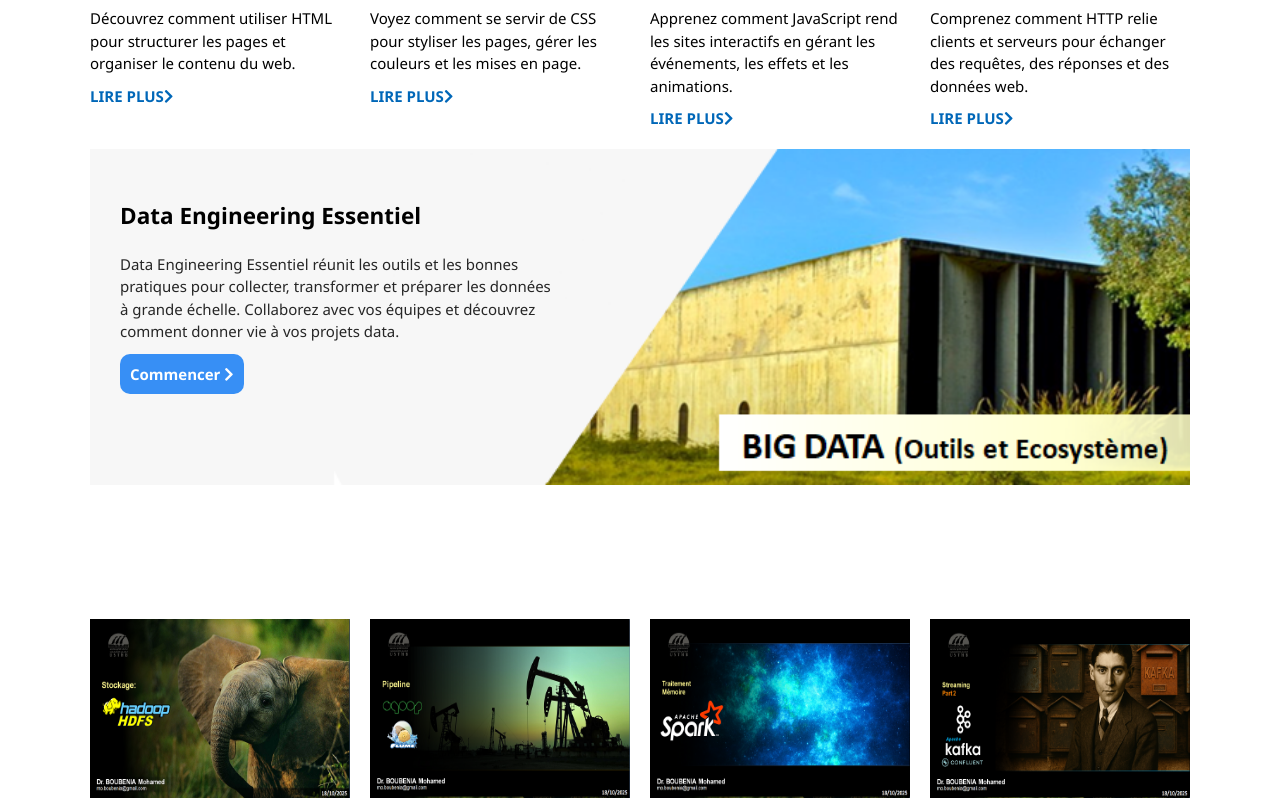
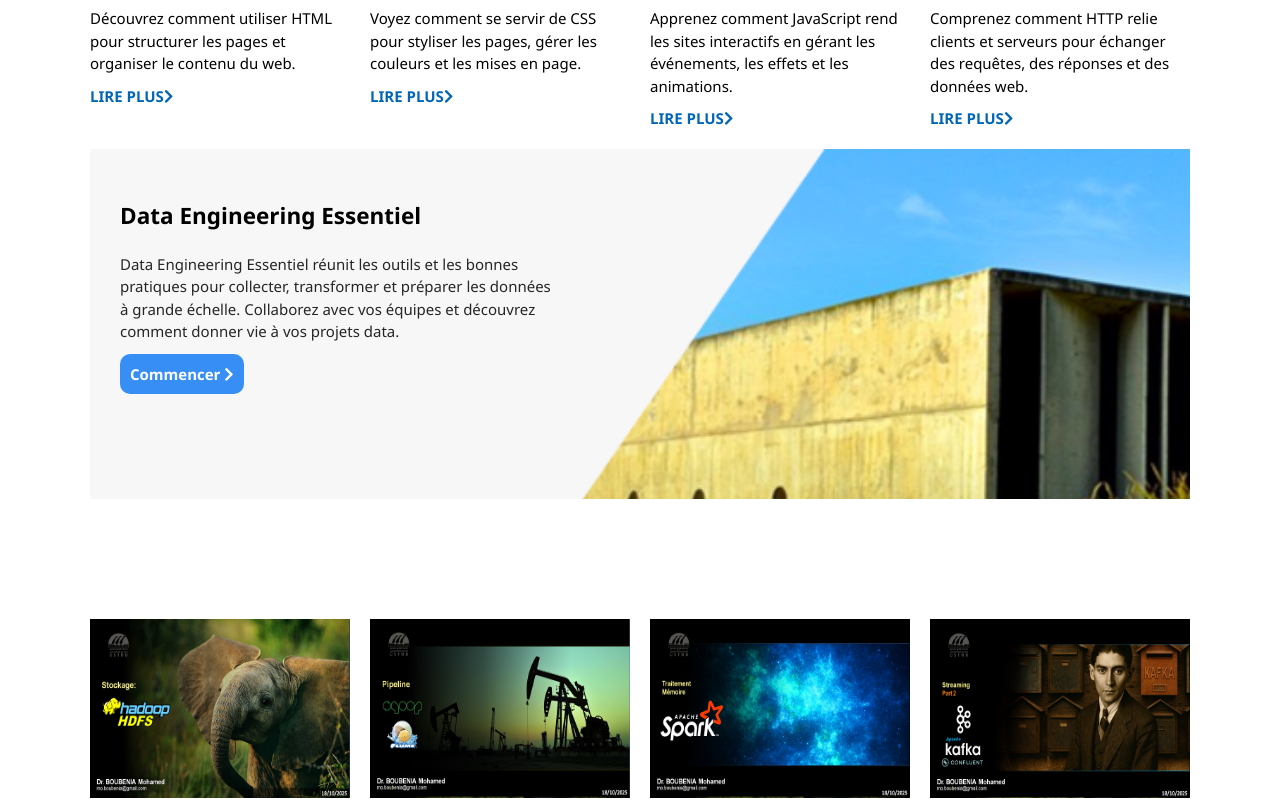
Before and after one commit to its-Xero/web-dev, a plain HTML site: page secu-g12-tp3-css-Imadzakxy/Step9_ruban/index.html in a window 1280 px wide. Shown: the part 750-1549 px from the top of the page. Drawn offline with Linux system fonts and the light colour scheme.

Commit message:
travail en terminer

```diff
--- a/secu-g12-tp3-css-Imadzakxy/Step10_follow/style.css
+++ b/secu-g12-tp3-css-Imadzakxy/Step10_follow/style.css
@@ -138,9 +138,10 @@ body{
   height: 350px;
   width:100%;
   background-image: url("../img/bigData.png");
+  background-repeat: no-repeat;
+  background-size: cover;
   background-clip: content-box;
-  background-repeat: no-repeat;
-  background-size: contain;
+  background-position: center 70%;
   margin-bottom: 20px;
   padding-bottom: 100px;
 }
--- a/secu-g12-tp3-css-Imadzakxy/Step7_bigdata/style.css
+++ b/secu-g12-tp3-css-Imadzakxy/Step7_bigdata/style.css
@@ -137,9 +137,10 @@ body{
   height: 350px;
   width:100%;
   background-image: url("../img/bigData.png");
+  background-repeat: no-repeat;
+  background-size: cover;
   background-clip: content-box;
-  background-repeat: no-repeat;
-  background-size: contain;
+  background-position: center 70%;
   margin-bottom: 20px;
   padding-bottom: 100px;
 }
--- a/secu-g12-tp3-css-Imadzakxy/Step8_home-cards2/style.css
+++ b/secu-g12-tp3-css-Imadzakxy/Step8_home-cards2/style.css
@@ -139,9 +139,10 @@ body{
   height: 350px;
   width:100%;
   background-image: url("../img/bigData.png");
+  background-repeat: no-repeat;
+  background-size: cover;
   background-clip: content-box;
-  background-repeat: no-repeat;
-  background-size: contain;
+  background-position: center 70%;
   margin-bottom: 20px;
   padding-bottom: 100px;
 }
--- a/secu-g12-tp3-css-Imadzakxy/Step9_ruban/style.css
+++ b/secu-g12-tp3-css-Imadzakxy/Step9_ruban/style.css
@@ -139,9 +139,10 @@ body{
   height: 350px;
   width:100%;
   background-image: url("../img/bigData.png");
+  background-repeat: no-repeat;
+  background-size: cover;
   background-clip: content-box;
-  background-repeat: no-repeat;
-  background-size: contain;
+  background-position: center 70%;
   margin-bottom: 20px;
   padding-bottom: 100px;
 }
```
